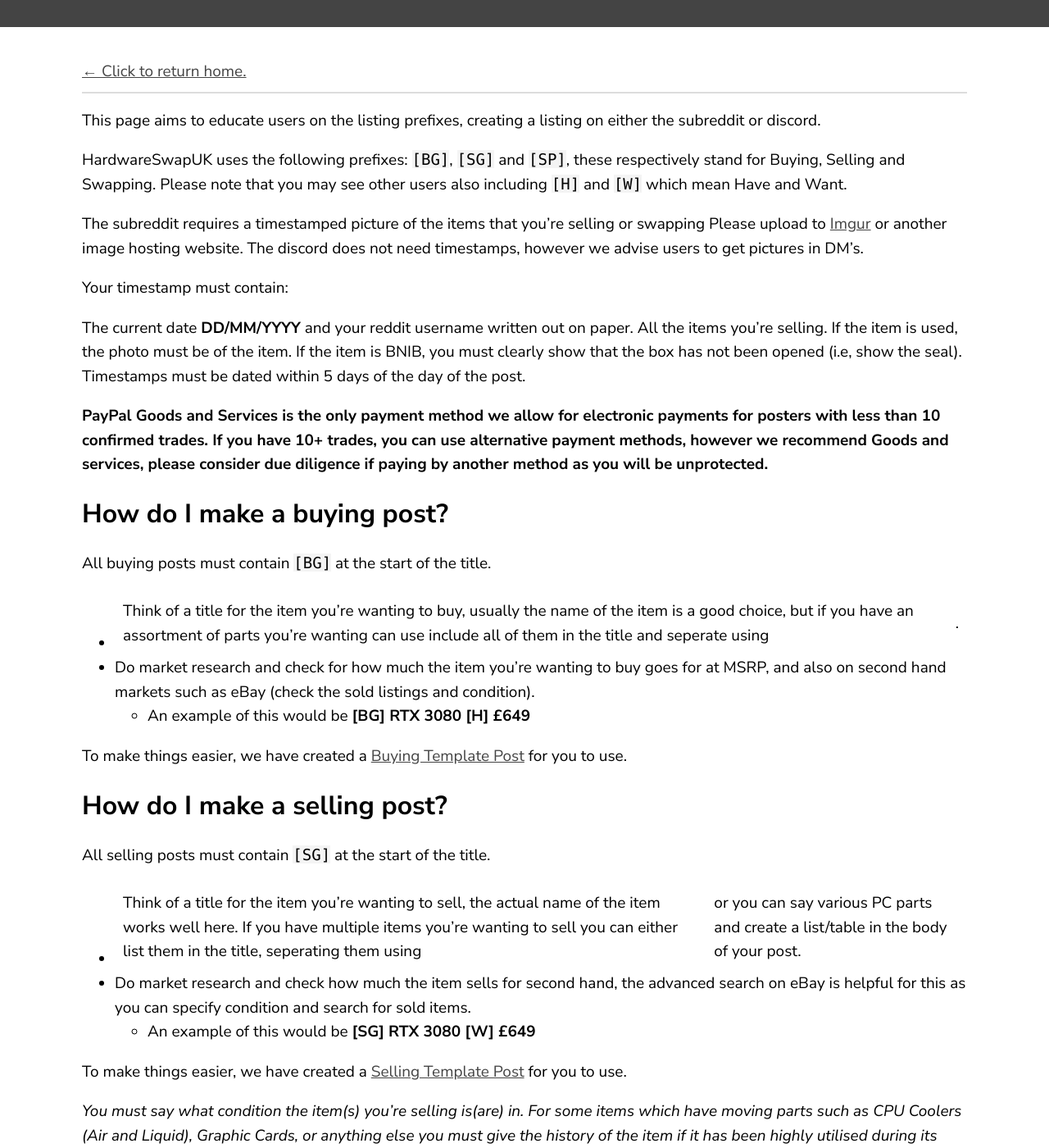
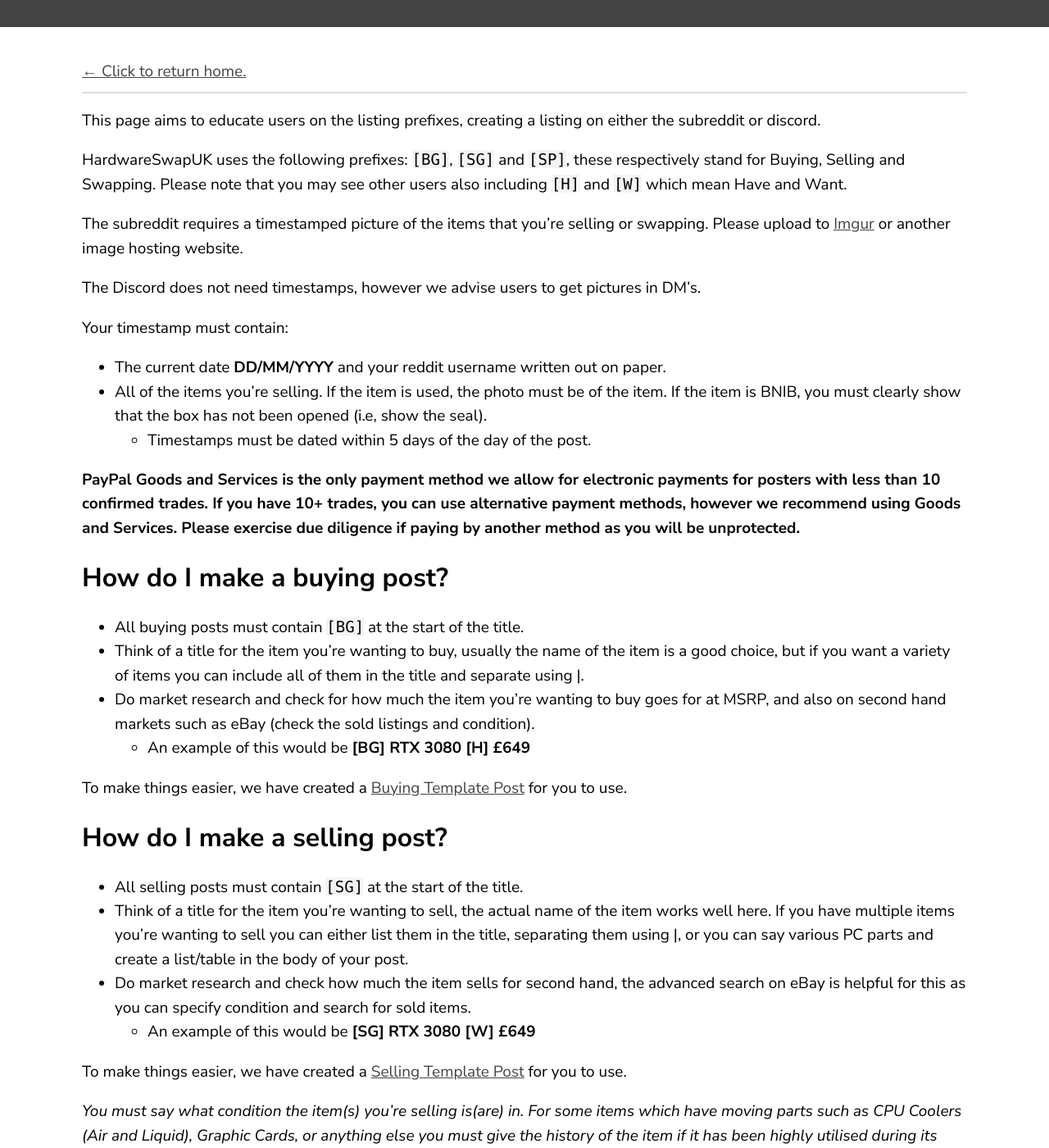
Before and after one commit to samarsault/texture, a Jekyll site: the page built from _posts/2020-08-12-listings.markdown, in a window 1280 px wide and 1400 px high, scrolled down 339 px. Shown: the whole window at 82% size. Built offline with Jekyll 4.4.1, drawn with Linux system fonts in a browser that asks for light colours; some of the changed text lies outside the part shown.

Commit message:
Fix formatting

```diff
--- a/_posts/2020-08-12-listings.markdown
+++ b/_posts/2020-08-12-listings.markdown
@@ -9,20 +9,22 @@ This page aims to educate users on the listing prefixes, creating a listing on e
 HardwareSwapUK uses the following prefixes: `[BG]`, `[SG]` and `[SP]`, these respectively stand for Buying, Selling and Swapping.
 Please note that you may see other users also including `[H]` and `[W]` which mean Have and Want.
 
-The subreddit requires a timestamped picture of the items that you're selling or swapping Please upload to [Imgur](https://imgur.com/upload) or another image hosting website.
-The discord does not need timestamps, however we advise users to get pictures in DM's.
+The subreddit requires a timestamped picture of the items that you're selling or swapping. Please upload to [Imgur](https://imgur.com/upload) or another image hosting website.
+
+The Discord does not need timestamps, however we advise users to get pictures in DM's.
 
 Your timestamp must contain:
 
-The current date **DD/MM/YYYY** and your reddit username written out on paper.
-All the items you're selling. If the item is used, the photo must be of the item. If the item is BNIB, you must clearly show that the box has not been opened (i.e, show the seal). Timestamps must be dated within 5 days of the day of the post.
+- The current date **DD/MM/YYYY** and your reddit username written out on paper.
+- All of the items you're selling. If the item is used, the photo must be of the item. If the item is BNIB, you must clearly show that the box has not been opened (i.e, show the seal).
+    - Timestamps must be dated within 5 days of the day of the post.
 
-**PayPal Goods and Services is the only payment method we allow for electronic payments for posters with less than 10 confirmed trades. If you have 10+ trades, you can use alternative payment methods, however we recommend Goods and services, please consider due diligence if paying by another method as you will be unprotected.**
+**PayPal Goods and Services is the only payment method we allow for electronic payments for posters with less than 10 confirmed trades. If you have 10+ trades, you can use alternative payment methods, however we recommend using Goods and Services. Please exercise due diligence if paying by another method as you will be unprotected.**
 
 ## How do I make a buying post?
 
-All buying posts must contain `[BG]` at the start of the title.
-- Think of a title for the item you're wanting to buy, usually the name of the item is a good choice, but if you have an assortment of parts you're wanting can use include all of them in the title and seperate using |.
+- All buying posts must contain `[BG]` at the start of the title.
+- Think of a title for the item you're wanting to buy, usually the name of the item is a good choice, but if you want a variety of items you can include all of them in the title and separate using \|.
 - Do market research and check for how much the item you're wanting to buy goes for at MSRP, and also on second hand markets such as eBay (check the sold listings and condition).
     - An example of this would be **[BG] RTX 3080 [H] £649**
 
@@ -30,8 +32,8 @@ To make things easier, we have created a [Buying Template Post](http://tinyurl.c
 
 ## How do I make a selling post?
 
-All selling posts must contain `[SG]` at the start of the title.
-- Think of a title for the item you're wanting to sell, the actual name of the item works well here. If you have multiple items you're wanting to sell you can either list them in the title, seperating them using | or you can say various PC parts and create a list/table in the body of your post.
+- All selling posts must contain `[SG]` at the start of the title.
+- Think of a title for the item you're wanting to sell, the actual name of the item works well here. If you have multiple items you're wanting to sell you can either list them in the title, separating them using \|, or you can say various PC parts and create a list/table in the body of your post.
 - Do market research and check how much the item sells for second hand, the advanced search on eBay is helpful for this as you can specify condition and search for sold items.
     - An example of this would be **[SG] RTX 3080 [W] £649**
 
```
Also changed, not shown: other parts of _posts/2020-08-12-listings.markdown (+5 -4 lines).
